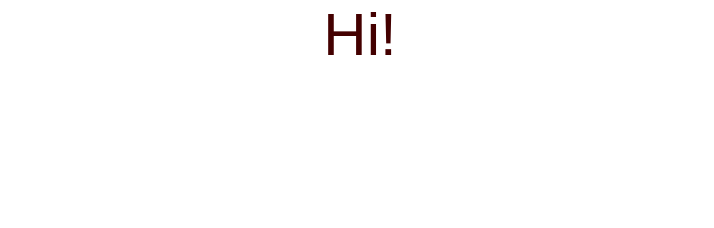
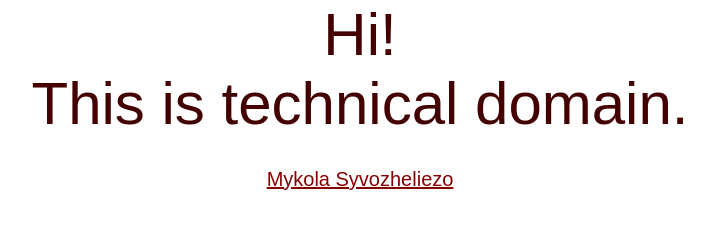
Before and after one commit to silverferrum/silverferrum.github.io, a plain HTML site: page index.html in a window 1280 px wide. Shown: the whole page, without its empty margins (280-994 px from the left). Drawn offline with Linux system fonts and the light colour scheme.

Commit message:
Update index.html

```diff
--- a/index.html
+++ b/index.html
@@ -26,6 +26,7 @@
 
 	</head>
 	<body>
-		<div class="description">Hi!</div>
+		<div class="description">Hi! <br/> This is technical domain.</div>
+		<div class="contacts"><a href="mailto:silverferrum+dvlpmen@gmail.com">Mykola Syvozheliezo</a></div>
 	</body>
 </html>
```
